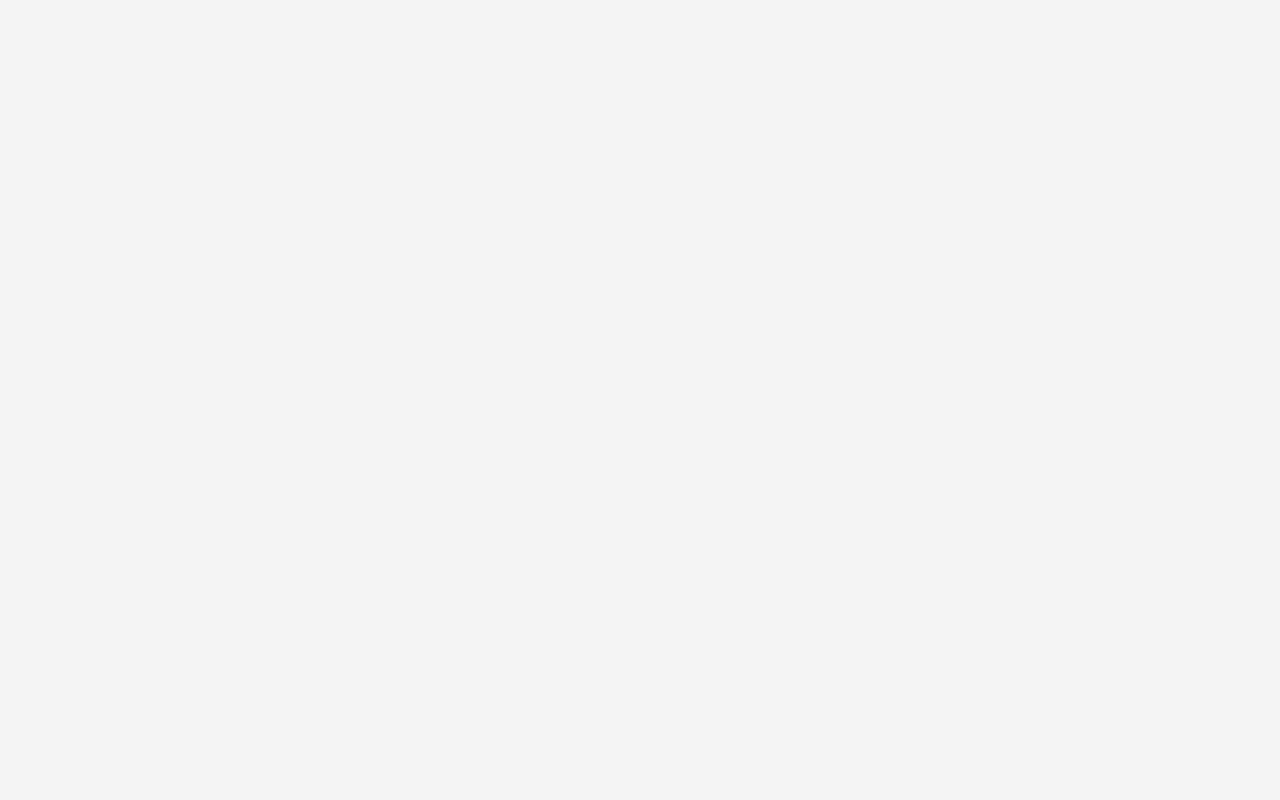
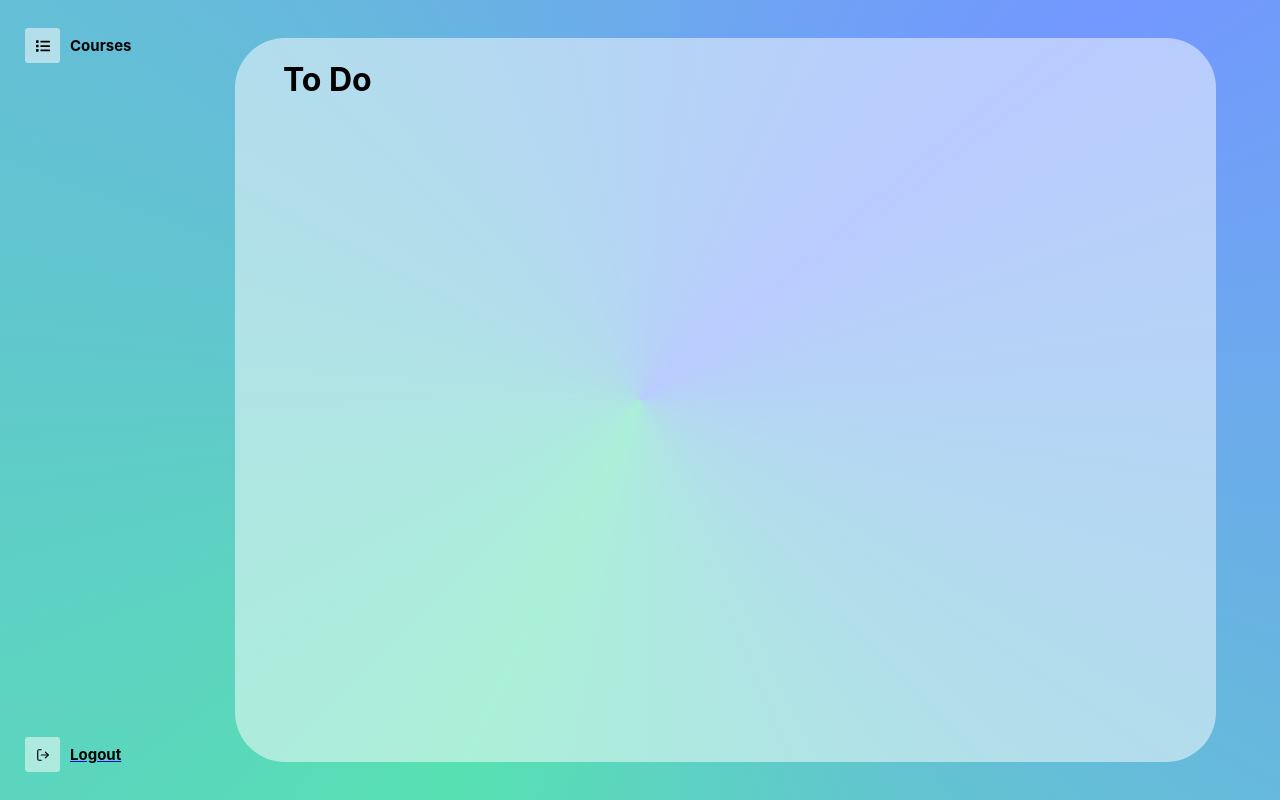
Before and after one commit to devstorm10/calib-peer-review, a React (Create React App) app in the folder frontend/src/main/frontend/: page /todoCourse in a window 1280 px wide. Before the commit this address had no page. Built offline with nearby package versions, Linux system fonts and the light colour scheme.

Commit message:
Added Student Dashboard Todo Page and added Routing

```diff
--- /dev/null
+++ b/frontend/src/main/frontend/src/pages/StudentDashboardPage.js
@@ -0,0 +1,39 @@
+import React, { useEffect } from 'react';
+import { Link } from "react-router-dom";
+import SidebarComponent from "../components/SidebarComponent";
+import "./styles/StudentDashboardStyle.css"
+import { useDispatch, useSelector } from "react-redux";
+import { getCoursesAsync } from "../redux/features/courseSlice";
+
+function StudentDashboardPage() {
+    const dispatch = useDispatch()
+    const courses = useSelector((state) => state.courses)
+    const user = useSelector((state) => state.auth.user)
+
+    useEffect( ()=> {
+       dispatch(getCoursesAsync())
+    },[]);
+
+    if (!courses) {
+        return <div><h1>LOADING</h1></div>
+    }
+
+    return (
+        <div className={"StudentDashboard"}>
+            <SidebarComponent />
+            <div id="student">
+                <h1> Hello {user}</h1>
+                <div>
+                    {courses.map(course =>
+                        <Link to="/todoCourse" state={{from: course}}>
+                            <li className="courseListItem" value={course}>{course.CourseName}</li>
+                        </Link>)}
+                </div>
+            </div>
+        </div>
+    );
+
+
+}
+
+export default StudentDashboardPage;
--- /dev/null
+++ b/frontend/src/main/frontend/src/pages/TodoPage.js
@@ -0,0 +1,20 @@
+import React from "react-dom";
+import {useState} from "react";
+import "./styles/TodoPageStyle.css"
+import SidebarComponent from "../components/SidebarComponent"
+import EditCourseComponent from "../components/EditCourseComponent";
+import RosterComponent from "../components/RosterComponent";
+
+function TodoPage() {
+    return (
+        <div className={"parent"}>
+            <SidebarComponent/>
+            <div className="container">
+                <h1> To Do </h1>
+            </div>
+        {/*        TO DO FOR ASSIGNMENTS */}
+        </div>
+    );
+}
+
+export default TodoPage;
--- /dev/null
+++ b/frontend/src/main/frontend/src/pages/styles/StudentDashboardStyle.css
@@ -0,0 +1,29 @@
+.StudentDashboard {
+    display: flex;
+}
+
+#student {
+    background-color: rgba(255, 255, 255, 0.5);
+    border-radius: 50px;
+    margin-top: 3%;
+    margin-bottom: 3%;
+    padding-right: 3%;
+    padding-left: 3%;
+    margin-right: 5%;
+    margin-left: 5%;
+    flex-grow: 1;
+}
+
+.courseListItem {
+    border-radius: 25px;
+    border-style: solid;
+    border-color: #7398FF;
+    height: 10vh;
+    background: linear-gradient(to bottom, #7398FF 30%, #eeeeee 30%,#eeeeee 40%);
+    list-style-type: none;
+    font-size: 15px;
+    padding: 10px;
+    margin: 10px;
+    padding-top: 10px;
+    font-weight: bold;
+}
--- /dev/null
+++ b/frontend/src/main/frontend/src/pages/styles/TodoPageStyle.css
@@ -0,0 +1,42 @@
+parent {
+    display: flex;
+    flex-direction: row;
+    overflow: auto;
+    background: conic-gradient(from 180deg at 50% 50%,
+    #7398FF -128.84deg,
+    #57E1B2 25.81deg,
+    #7398FF 231.16deg,
+    #57E1B2 385.81deg);
+}
+
+.container {
+    background-color: rgba(255, 255, 255, 0.5);
+    border-radius: 50px;
+    margin-top: 3%;
+    margin-bottom: 3%;
+    padding-right: 3%;
+    padding-left: 3%;
+    margin-right: 5%;
+    margin-left: 5%;
+    flex-grow: 1;
+}
+
+.container a {
+    text-decoration: underline;
+
+}
+
+.container a:hover {
+    cursor: pointer;
+}
+
+.editCourseA {
+    margin-left: 10%;
+    font-size: 24px;
+    padding-left: 24px;
+}
+
+.container h1 {
+    margin-left: 1%;
+    margin-bottom: 1%;
+}
--- a/frontend/src/main/frontend/src/routing/RouterHandler.js
+++ b/frontend/src/main/frontend/src/routing/RouterHandler.js
@@ -2,10 +2,13 @@ import { BrowserRouter, Route, Routes } from 'react-router-dom';
 import App from '../App';
 import CreateCoursePage from '../pages/CreateCoursePage';
 import TeacherDashboardPage from '../pages/TeacherDashboardPage';
+import StudentDashboardPage from '../pages/StudentDashboardPage'
 import EditCoursePage from '../pages/EditCoursePage';
+import TodoPage from "../pages/TodoPage";
 import React from 'react';
 import UnauthedErrorPage from '../pages/UnauthedErrorPage';
 import RosterPage from "../pages/RosterPage";
+
 
 const RouterHandler = () => {
   return (
@@ -14,6 +17,8 @@ const RouterHandler = () => {
         <Route path='/' element={<App />} />
         <Route path='createCourse' element={<CreateCoursePage />} />
         <Route path='teacherDashboard' element={<TeacherDashboardPage />} />
+        <Route path='studentDashboard' element={<StudentDashboardPage />} />
+        <Route path='todoCourse' element={<TodoPage />} />
         <Route path='editCourse' element={<EditCoursePage />} />
         <Route path='unauthenticated' element={<UnauthedErrorPage />} />
         <Route path='rosterPage' element={<RosterPage />} />
```
